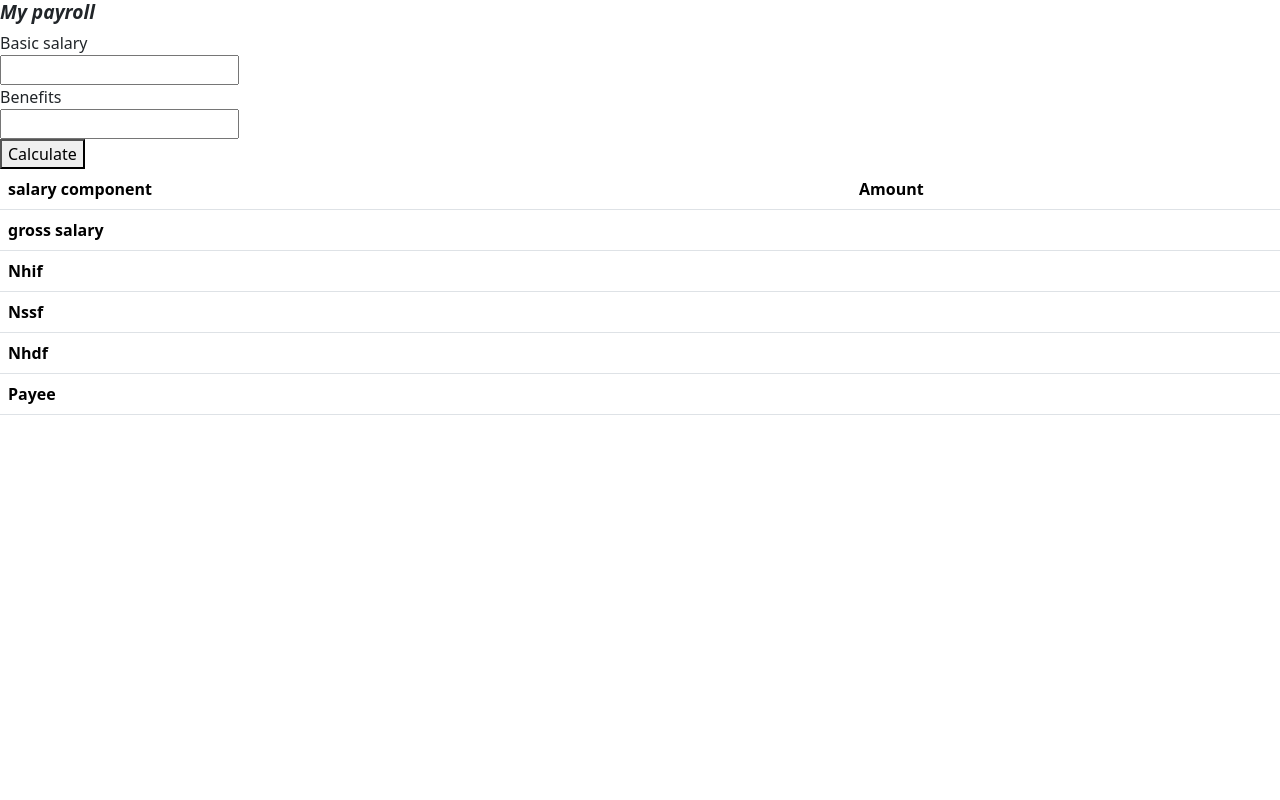
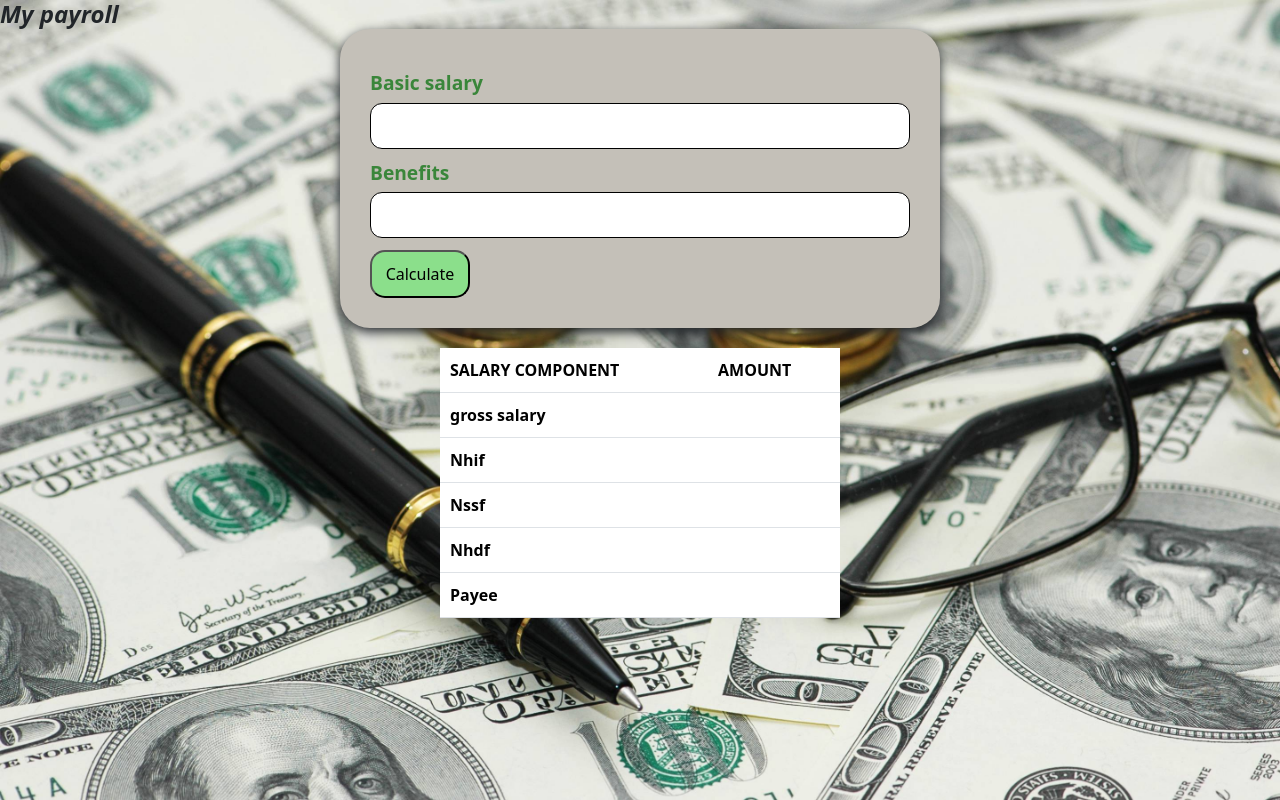
Before and after one commit to kessy-m/payrollproject_2025, a plain HTML site: page index.html in a window 1280 px wide. Drawn offline with nearby package versions, Linux system fonts and the light colour scheme.

Commit message:
update on payroll_css file

```diff
--- a/index.html
+++ b/index.html
@@ -2,40 +2,11 @@
 <html lang="en">
 
 <head>
-
-
-
-
-
-
-
-
-
-
-
-
-
-
-
-
-
-
-
-
-
-
-
-
   <meta charset="UTF-8">
   <meta name="viewport" content="width=device-width, initial-scale=1.0">
   <link href="https://cdn.jsdelivr.net/npm/bootstrap@5.3.6/dist/css/bootstrap.min.css" rel="stylesheet"
     integrity="sha384-4Q6Gf2aSP4eDXB8Miphtr37CMZZQ5oXLH2yaXMJ2w8e2ZtHTl7GptT4jmndRuHDT" crossorigin="anonymous">
   <link rel="stylesheet" href="payroll.css">
-
-
-
-
-
   <title>payroll project 2025</title>
 </head>
 
@@ -44,10 +15,10 @@
 
 <div class="form_1">
   <form action="" id="my_form">
-    <label for="">Basic salary</label> <br>
-    <input type="Number" id="bs_salary"> <br>
-    <label for="">Benefits</label> <br>
-    <input type="number" id="benefits"> <br>
+    <label for="">Basic salary</label>
+    <input type="Number" id="bs_salary">
+    <label for="">Benefits</label>
+    <input type="number" id="benefits"><br>
 
     <button type="submit">Calculate</button>
 
@@ -87,23 +58,8 @@
         <td id="paye"></td>
       </tr>
 
-
-
-
-
-
-
-
-
-
-
-
     </tbody>
   </table>
-
-
-
-
 
   <script src="payroll.js"></script>
   <script src="https://cdn.jsdelivr.net/npm/bootstrap@5.3.6/dist/js/bootstrap.bundle.min.js"
--- a/payroll.css
+++ b/payroll.css
@@ -1,23 +1,70 @@
+body{
+    background-image:url(money.jpg);
+    background-size: cover;
+}
+
 h1{
-font-style: italic;
-font-weight: 700;
-font-size: larger;
+font-style: inherit;
+font-weight: 800;
+font-size: x-large;
+font-style: oblique;
+margin: 0 auto;
 
 }
 
-.form{
-    margin: 20px auto;
-    padding: 30px ;
-    border-radius: 20px;
+.form_1{
+    background-color: rgb(196, 192, 184);
+    margin: 0 auto 20px;
+    padding: 30px;
+    border-radius: 30px;
     width: 60%;
-    max-width: 300px;
+    max-width: 600px;
+    box-shadow: 0 4px 12px;
 
 }
 
-.form label{
-    margin-bottom: 20px;
-    font-weight: 400px;
+.form_1 label{
+    margin-top: 10px;
+    font-weight: 600;
     font-size: larger;
     display: block;
+    color: rgb(58, 134, 58);
 
 }
+.form_1 input{
+    width: 100%;
+    padding: 10px;
+    margin-top: 5px;
+    margin: bottom 15px;
+    border-radius: 12px;
+    border: 1px solid;
+    box-sizing: border-box;
+
+}
+.form_1 button{
+    width:100px;
+    padding:10px;
+    background-color:rgb(139, 223, 139);
+    border-radius: 15px;
+    margin-top: 12px;
+    cursor: pointer;
+    transition: background-color 0.3 ease-in-out;
+
+}
+.table{
+    max-width: 400px;
+    margin: 0 auto;
+    background-color: whitesmoke;
+    border-collapse: collapse;
+    border-radius: 6px
+}
+.table th, .table td{
+    padding: 10px;
+    text-align: left;
+
+}
+.table thead{
+    background-color: rgb(158, 152, 152);
+    color:black;
+    text-transform : uppercase;
+}
--- a/payroll.js
+++ b/payroll.js
@@ -1,3 +1,4 @@
+let form =get
 // function gross_salary(basic_salary, benefits) {
 //             let gross1_salary = basic_salary + benefits
 //             return gross1_salary
```
Also changed, not shown: money.jpg (added).
